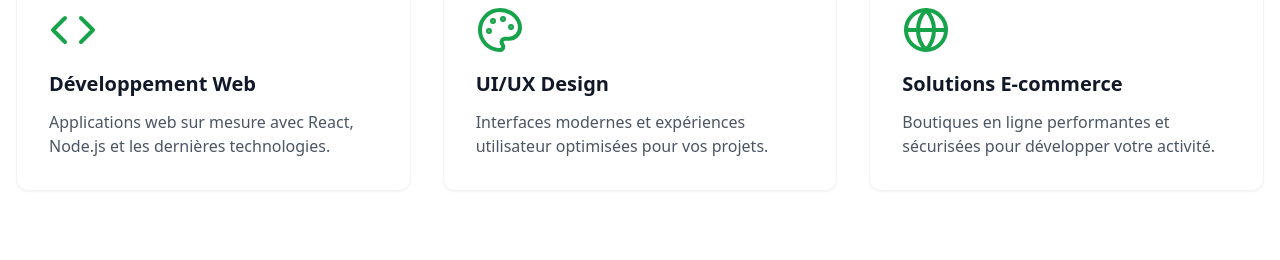
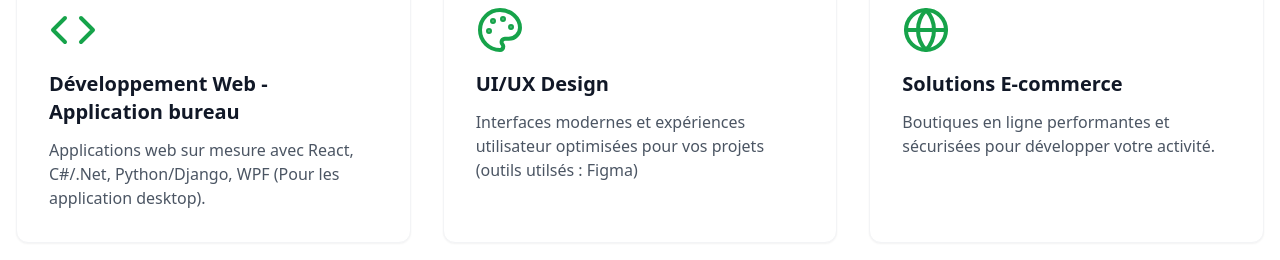
Before and after one commit to nasserbrid/portfolio_frontend, a React (Vite) app in the folder portfolio/: page / in a window 1280 px wide. Shown: the part 651-911 px from the top of the page. Built offline with nearby package versions, Linux system fonts and the light colour scheme; no server answers.

Commit message:
Modifications du texte static dans src/pages/Services.jsx

```diff
--- a/portfolio/src/pages/Services.jsx
+++ b/portfolio/src/pages/Services.jsx
@@ -9,13 +9,13 @@ function Services() {
         <div className="grid md:grid-cols-3 gap-8">
           <div className="bg-white p-8 rounded-xl shadow-sm hover:shadow-lg transition-shadow border border-gray-100">
             <Code className="w-12 h-12 text-green-600 mb-4" />
-            <h3 className="text-xl font-semibold mb-3">Développement Web</h3>
-            <p className="text-gray-600">Applications web sur mesure avec React, Node.js et les dernières technologies.</p>
+            <h3 className="text-xl font-semibold mb-3">Développement Web - Application bureau </h3>
+            <p className="text-gray-600">Applications web sur mesure avec React, C#/.Net, Python/Django, WPF (Pour les application desktop).</p>
           </div>
           <div className="bg-white p-8 rounded-xl shadow-sm hover:shadow-lg transition-shadow border border-gray-100">
             <Palette className="w-12 h-12 text-green-600 mb-4" />
             <h3 className="text-xl font-semibold mb-3">UI/UX Design</h3>
-            <p className="text-gray-600">Interfaces modernes et expériences utilisateur optimisées pour vos projets.</p>
+            <p className="text-gray-600">Interfaces modernes et expériences utilisateur optimisées pour vos projets (outils utilsés : Figma)</p>
           </div>
           <div className="bg-white p-8 rounded-xl shadow-sm hover:shadow-lg transition-shadow border border-gray-100">
             <Globe className="w-12 h-12 text-green-600 mb-4" />
```
